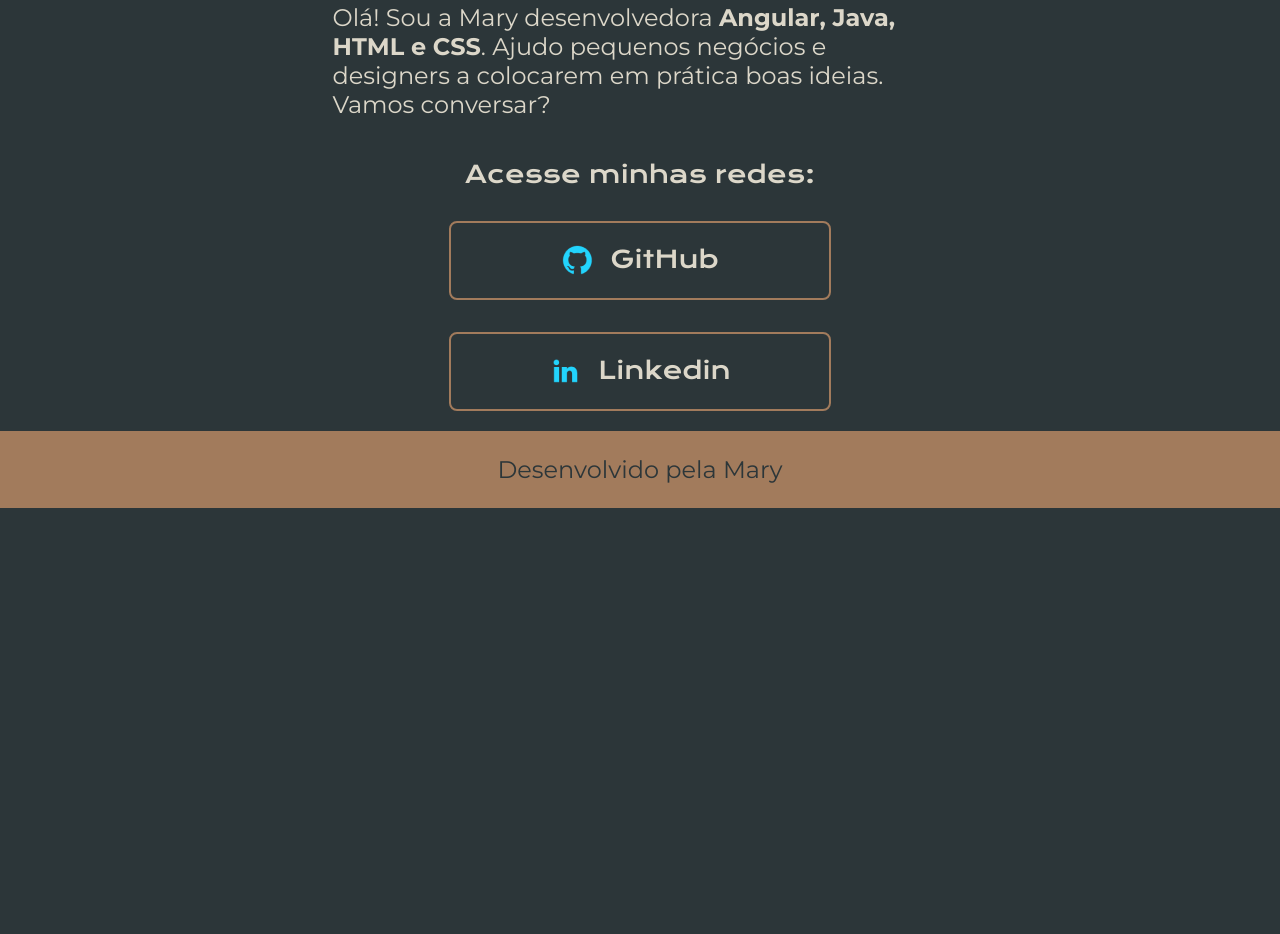
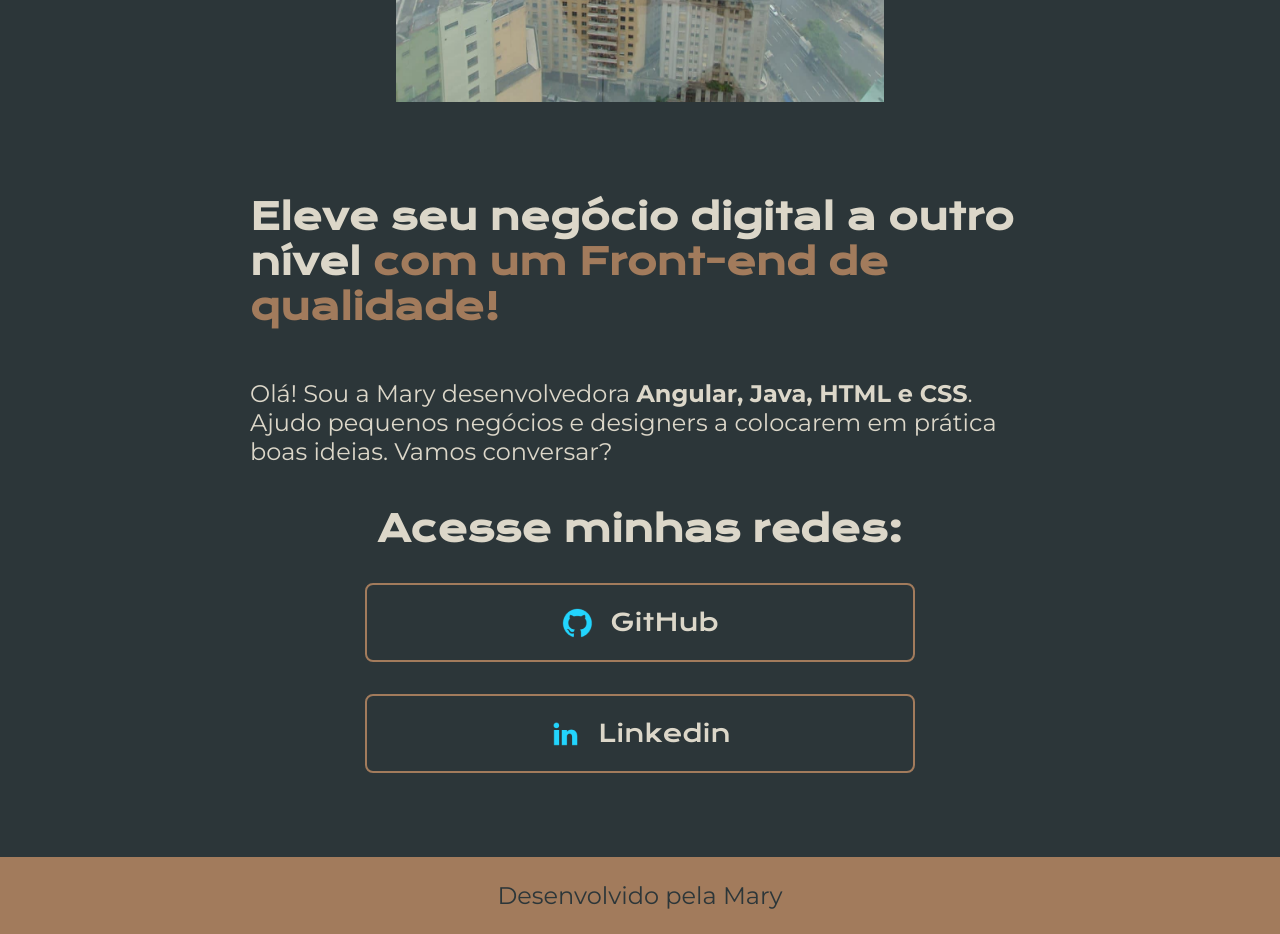
Before and after one commit to Mereangela/Estudos-Alura, a plain HTML site: page Html e CSS/me.html in a window 1280 px wide. Shown: the part 917-1851 px from the top of the page. Before the commit the page ends 1425 px from the top, so only its background shows below. Drawn offline with nearby package versions, Linux system fonts and the light colour scheme.

Commit message:
alteração_8_jul

```diff
--- a/Html e CSS/Styles/CSS/style.css
+++ b/Html e CSS/Styles/CSS/style.css
@@ -47,11 +47,12 @@ body{
     display: flex;
     align-items: center; /* Ajusta os items no centro*/
     justify-content: space-between;
+    gap:82px;
 
 }
 
 .apresentacao__conteudo{
-    width:615px; ; /*Largura/Pixel e ajusta o corpo da página */
+    width:50%;  /*Largura em porcentagem é melhor para responsividade */
     display: flex;
     flex-direction: column;
     gap: 40px; /*Espaçamento dos elementos filhos*/
@@ -59,7 +60,7 @@ body{
 
 .apresentacao__conteudo__titulo{
     margin: 10px 0 ;
-    font-size: 36px; /*Font= Fonte Size = Tamanho e alterar o tamanho da fonte */
+    font-size: 2.25rem; /*Font= Fonte Size = Tamanho e alterar o tamanho da fonte */
     font-family: var(--fonte-primaria);
 
 }
@@ -69,7 +70,7 @@ body{
 }
 
 .apresentacao__conteudo__texto{
-    font-size: 24px;
+    font-size: 1.5rem;
     font-family:var(--fonte-secundaria);
 }
 
@@ -79,12 +80,9 @@ body{
     justify-content: space-between;
     align-items: center;
     gap: 32px;
-}
-
-.apresentacao__links__subtitulos{
     font-family: var(--fonte-primaria);
     font-weight: 400;
-    font-size: 24px;
+    font-size: 1.5rem;
 }
 
 .apresentacao__links__link{
@@ -93,10 +91,10 @@ body{
     justify-content: center;
     gap:16px;
     border: 2px solid var(--cor-terciaria);
-    width: 378px;
+    width: 70%;
     text-align: center; /*Alinhamento do texto*/
     border-radius: 8px;/*Arrendodamento da borda */
-    font-size: 24px;
+    font-size: 1.5rem;
     font-weight: 600px;
     padding:21.5px 0; /*Espaçamento vertical 21.5px e 0 horizontal*/
     text-decoration:none; /*Tira o underline do texto*/
@@ -113,8 +111,7 @@ body{
 
 .apresentacao__image{
     max-width: 800px;
-    max-height: 650px;
-
+    max-height: 650px; /*Pixel e ajusta o corpo da página */
 }
 
 .rodape{
@@ -123,21 +120,35 @@ body{
     background-color:var(--cor-terciaria);
     text-align: center;
     font-family: var(--fonte-secundaria);
-    font-size: 24px;
+    font-size: 1.5rem;
     font-weight: 400;
 
 }
 
 /* RESPONSIVIDADE */
-@media screen and (max-width: 1300px) {
+@media screen and (max-width: 1300px) { /*(Condição) */
+
+    .cabecalho{
+        padding: 10%;
+    }
+
+    .cabecalho__menu{
+        justify-content: center;
+    }
+
     .apresentacao {
-        flex-direction: column-reverse;
+        flex-direction: column-reverse; /* Altera a ordem do elemento - a imagem */
         margin: 20px auto;
         width: 780px;
+        padding: 5%;
+    }
+
+    .apresentacao__conteudo{
+        width:auto;
     }
 }
 
-@media screen and (max-width: 780px){
+@media screen and (max-width: 780px){ /*(Condição) */
     .apresentacao{
         width: 600px;
     }
--- a/Html e CSS/me.html
+++ b/Html e CSS/me.html
@@ -31,11 +31,11 @@
             <div class="apresentacao__links">
                 <!-- Classe filha e usa __ (Dois underlines para diferenciar o nome e acrescentar outro como:conteudo)-->
                 <h2 class="apresentacao__links__subtitulos">Acesse minhas redes:</h2>
-                <a target="_blank" class="apresentacao__links__link" href="https://github.com/Mereangela">
+                <a target="blank" class="apresentacao__links__link" href="https://github.com/Mereangela">
                     <img src="./Imagens/github.png" alt="GitHub">
                     GitHub
                 </a>
-                <a  target="_blank"class="apresentacao__links__link" href="https://www.linkedin.com/in/mere-angela-da-silva-818a89140/">
+                <a  target="blank"class="apresentacao__links__link" href="https://www.linkedin.com/in/mere-angela-da-silva-818a89140/">
                     <img src="./Imagens/linkedin.png" alt="Linkedin">
                     Linkedin
                 </a>
```
Also changed, not shown: Html e CSS/about.html (+2 -2 lines), Html e CSS/index.html (+1 -1 lines).
